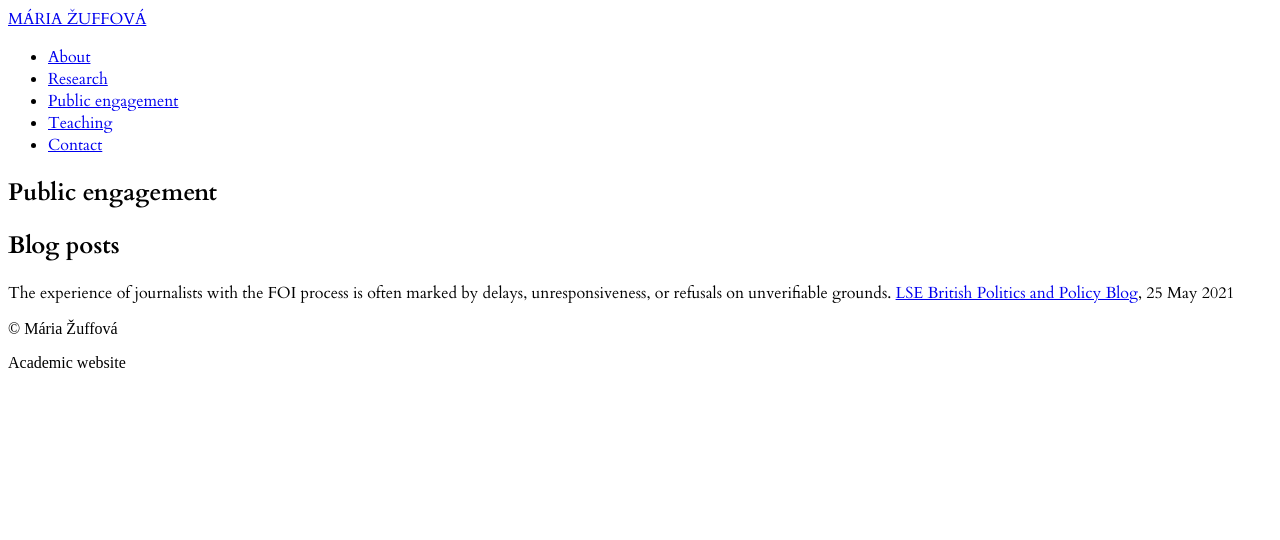
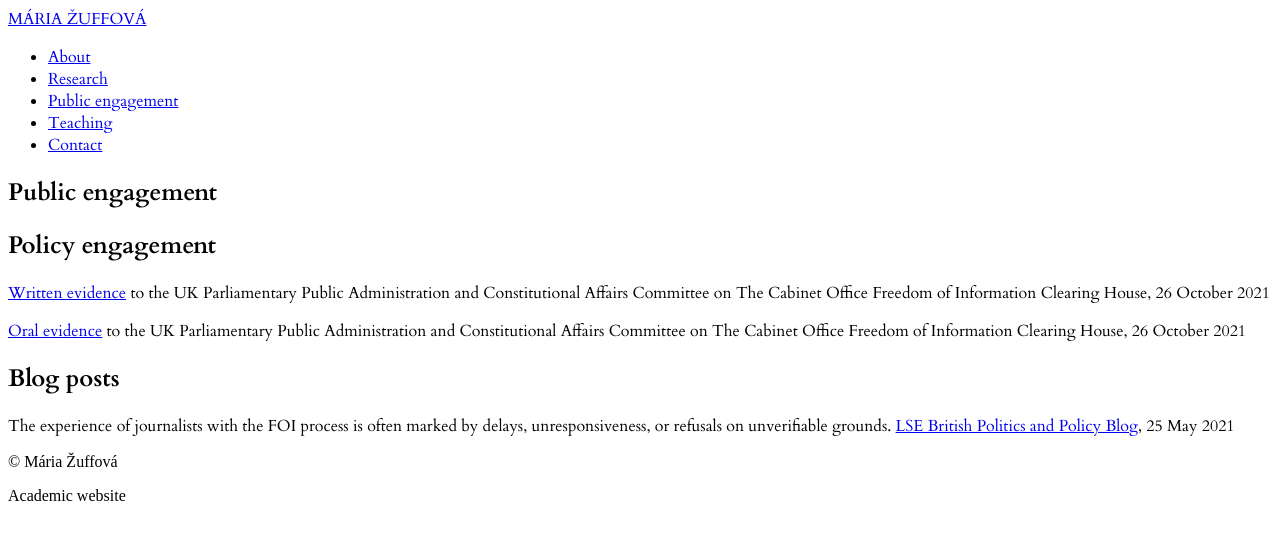
Before and after one commit to mariazuffova/jekyll-profile-site, a Jekyll site: the page built from engagement.md, in a window 1280 px wide. Shown: the top 540 px of the page. Built offline with Jekyll 4.4.1, drawn with Linux system fonts in a browser that asks for light colours; a script that is not in the unit is left out.

Commit message:
Update Pages “engagement”

```diff
--- a/engagement.md
+++ b/engagement.md
@@ -4,8 +4,11 @@ title: Public engagement
 permalink: /engagement
 banner_img: /assets/img/country.png
 ---
+## Policy engagement
 
+[Written evidence](https://committees.parliament.uk/writtenevidence/39649/pdf/) to the UK Parliamentary Public Administration and Constitutional Affairs Committee on The Cabinet Office Freedom of Information Clearing House, 26 October 2021
 
+[Oral evidence](https://parliamentlive.tv/event/index/046db903-c4c1-46cc-b8cf-b1f565ca9df1) to the UK Parliamentary Public Administration and Constitutional Affairs Committee on The Cabinet Office Freedom of Information Clearing House, 26 October 2021
 
 ## Blog posts
 
```
